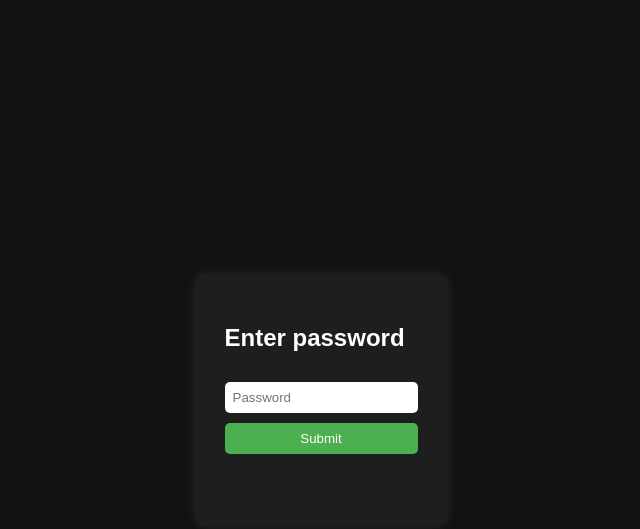
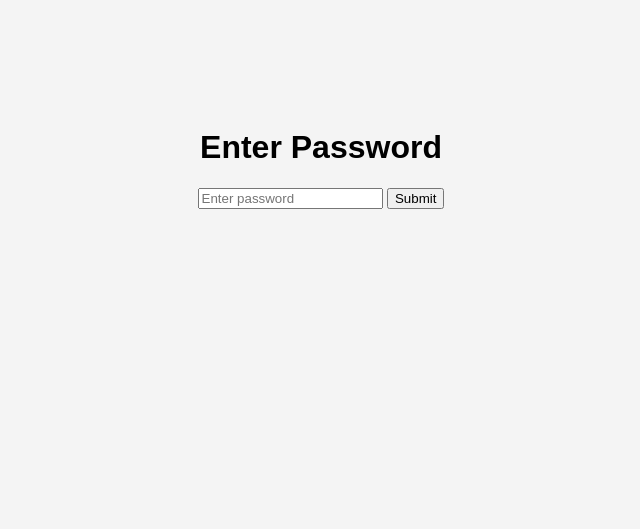
Before and after one commit to vpratham06/HAR-upload, a plain HTML site: page index.html in a window 1280 px wide. Shown: the whole page, without its empty margins (319-959 px from the left). Drawn offline with Linux system fonts and the light colour scheme.

Commit message:
Update index.html

```diff
--- a/index.html
+++ b/index.html
@@ -1,78 +1,53 @@
 <!DOCTYPE html>
 <html>
 <head>
-  <title>HAR Upload</title>
+  <title>HAR File Upload</title>
   <style>
     body {
       font-family: Arial, sans-serif;
-      background: #121212;
-      color: white;
-      display: flex;
-      justify-content: center;
-      align-items: center;
-      height: 100vh;
-      margin: 0;
+      text-align: center;
+      padding: 100px;
+      background-color: #f4f4f4;
     }
-    #passwordPrompt, #uploadForm {
+    #uploadForm {
       display: none;
-      flex-direction: column;
-      gap: 10px;
-      background: #1e1e1e;
-      padding: 30px;
-      border-radius: 12px;
-      box-shadow: 0 0 10px rgba(255, 255, 255, 0.1);
+      margin-top: 30px;
     }
-    input[type="password"], input[type="text"], input[type="file"] {
-      padding: 8px;
-      border-radius: 5px;
-      border: none;
-    }
-    button {
-      padding: 8px 12px;
-      border: none;
-      background-color: #4CAF50;
-      color: white;
-      border-radius: 5px;
-      cursor: pointer;
-    }
-    #passwordPrompt {
-      display: flex;
+    #error {
+      color: red;
+      margin-top: 20px;
     }
   </style>
 </head>
 <body>
-
-  <div id="passwordPrompt">
-    <h2>Enter password</h2>
-    <input type="password" id="passwordInput" placeholder="Password" />
-    <button onclick="checkPassword()">Submit</button>
-    <p id="errorMsg" style="color: red;"></p>
-  </div>
+  <h1>Enter Password</h1>
+  <input type="password" id="passwordInput" placeholder="Enter password" />
+  <button onclick="checkPassword()">Submit</button>
+  <div id="error"></div>
 
   <div id="uploadForm">
     <h2>Upload HAR File</h2>
-    <form id="harForm" enctype="multipart/form-data" method="POST" action="YOUR_UPLOAD_ENDPOINT">
-      <input type="text" name="username" placeholder="Roblox Username" required />
-      <input type="file" name="harfile" accept=".har" required />
+    <form action="#" method="POST" enctype="multipart/form-data">
+      <input type="text" placeholder="Roblox username" name="username" required><br><br>
+      <input type="file" name="harfile" accept=".har" required><br><br>
       <button type="submit">Upload</button>
     </form>
   </div>
 
   <script>
-    const correctPassword = "EchoTrails2025";
-
     function checkPassword() {
       const input = document.getElementById("passwordInput").value;
-      const error = document.getElementById("errorMsg");
+      const form = document.getElementById("uploadForm");
+      const error = document.getElementById("error");
 
-      if (input === correctPassword) {
-        document.getElementById("passwordPrompt").style.display = "none";
-        document.getElementById("uploadForm").style.display = "flex";
+      if (input === "EchoTrails2025") {
+        form.style.display = "block";
+        error.innerText = "";
       } else {
-        error.textContent = "Incorrect password. Try again.";
+        form.style.display = "none";
+        error.innerText = "❌ Incorrect password. Try again.";
       }
     }
   </script>
-
 </body>
 </html>
```
